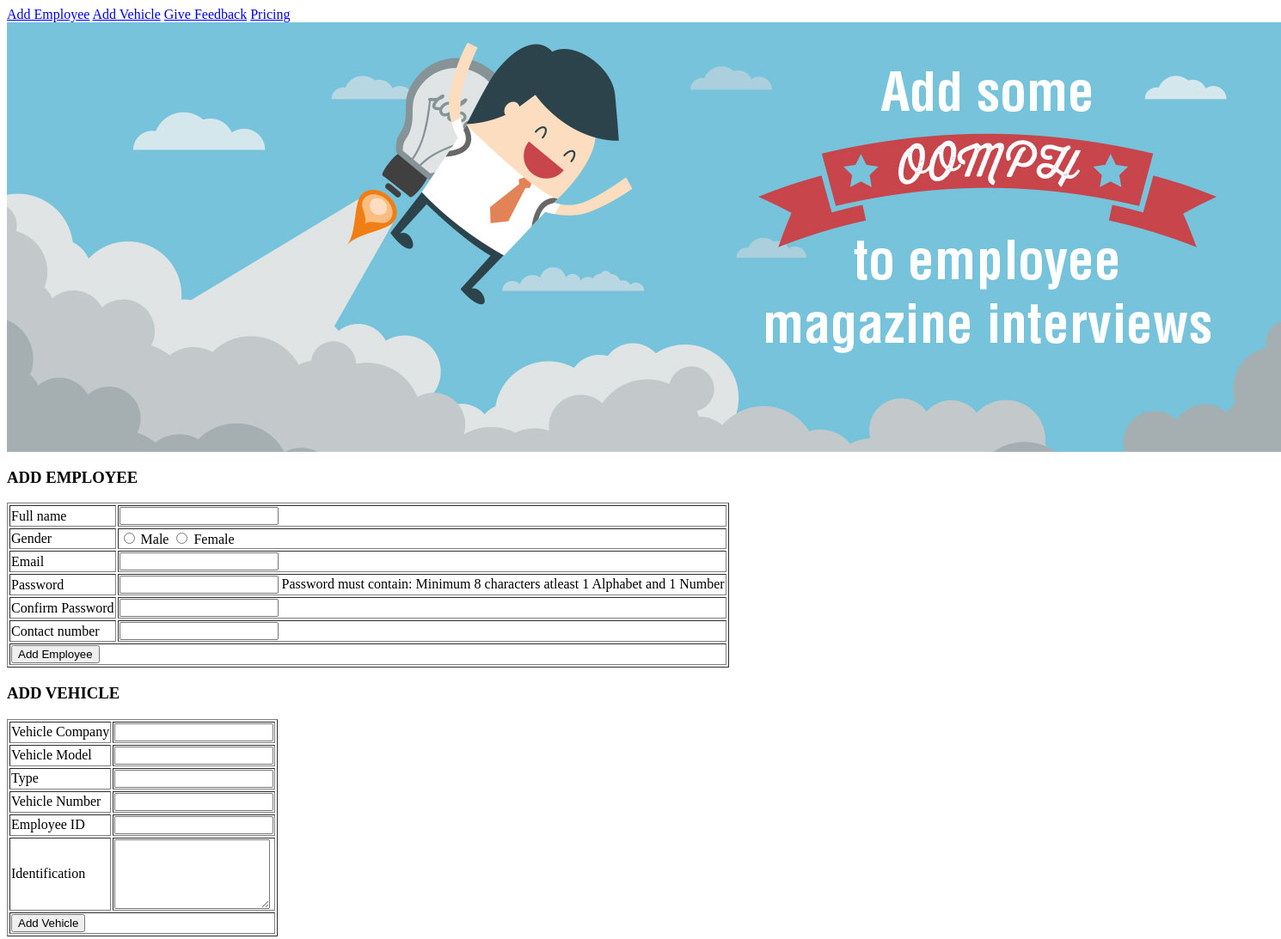
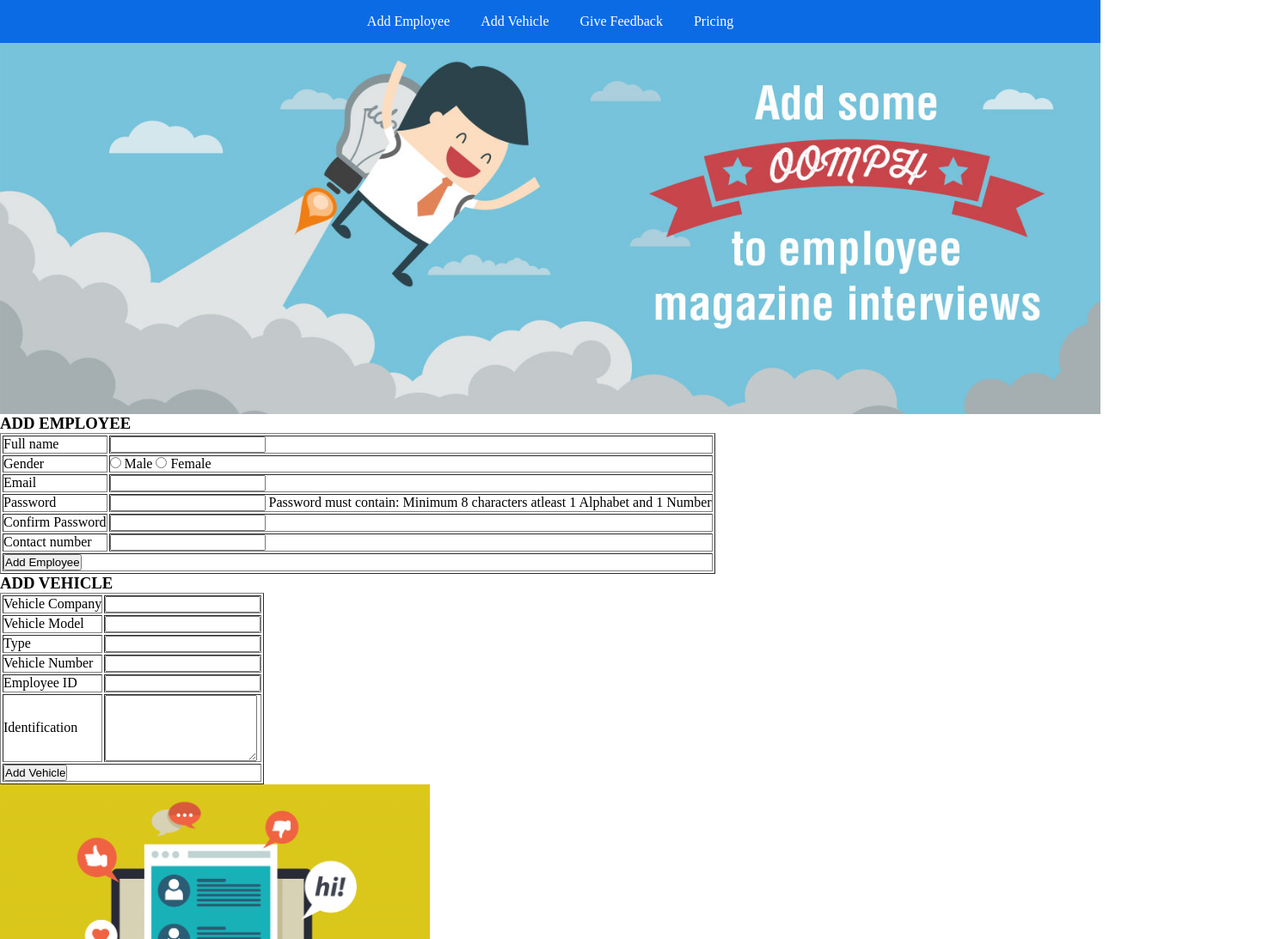
Before and after one commit to meta-ranvijay-singh/GET21-Assignments, a plain HTML site: page UI_CSS/LandingPage.html in a window 1280 px wide. Shown: the top 1093 px of the page at 86% size, 1490 px wide, since content can reach past the window. Drawn offline with Linux system fonts and the light colour scheme; files whose address does not match are found by name.

Commit message:
question 1

```diff
--- a/HTML/LandingPage.html
+++ b/UI_CSS/LandingPage.html
@@ -1,6 +1,7 @@
 <html>
 <head>
 <title>Landing Page</title>
+<link href="C:\Users\ranvijay.singh_metac\workspace\Assignments\UI_CSS\assets\css\style.css" type="text/css" rel="stylesheet" />
 </head>
 
 <body>
@@ -14,7 +15,7 @@
 	</nav>
 
 </header>
-	<img src="assets/images/employee.jpg" alt="add employee" />
+	<img src="assets/images/employee.jpg" class="banner-image" alt="add employee" />
 
 <!-- Add employee section -->
 <section id="add_employee">
--- /dev/null
+++ b/UI_CSS/assets/css/style.css
@@ -0,0 +1,26 @@
+* {
+	box-sizing: border-box;
+	margin: 0;
+	padding: 0;
+}
+
+header nav{
+	background-color: #0B6BE5;
+	text-align: center;
+}
+
+header nav a{
+	display:inline-block;
+	color: #fff;
+	padding: 1rem;
+	text-decoration: none;
+}
+
+header nav a:hover{
+	background-color: #fff;
+	color:#0B6BE5;
+}
+
+.banner-image{
+	width:100%;
+}
```
Also changed, not shown: UI_CSS/assets/images/employee.jpg (renamed from HTML/assets/images/employee.jpg), UI_CSS/assets/images/feedback.png (renamed from HTML/assets/images/feedback.png).
